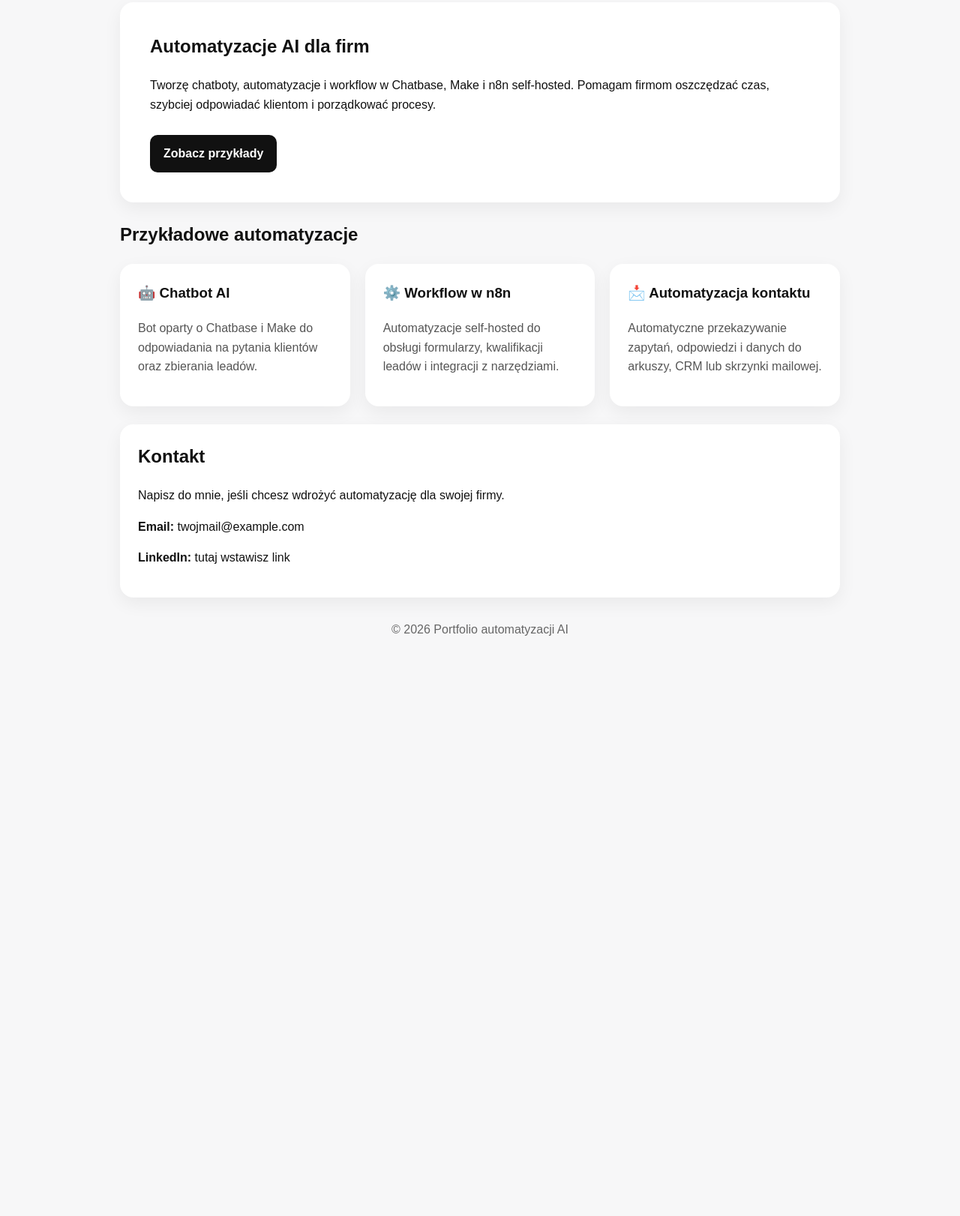
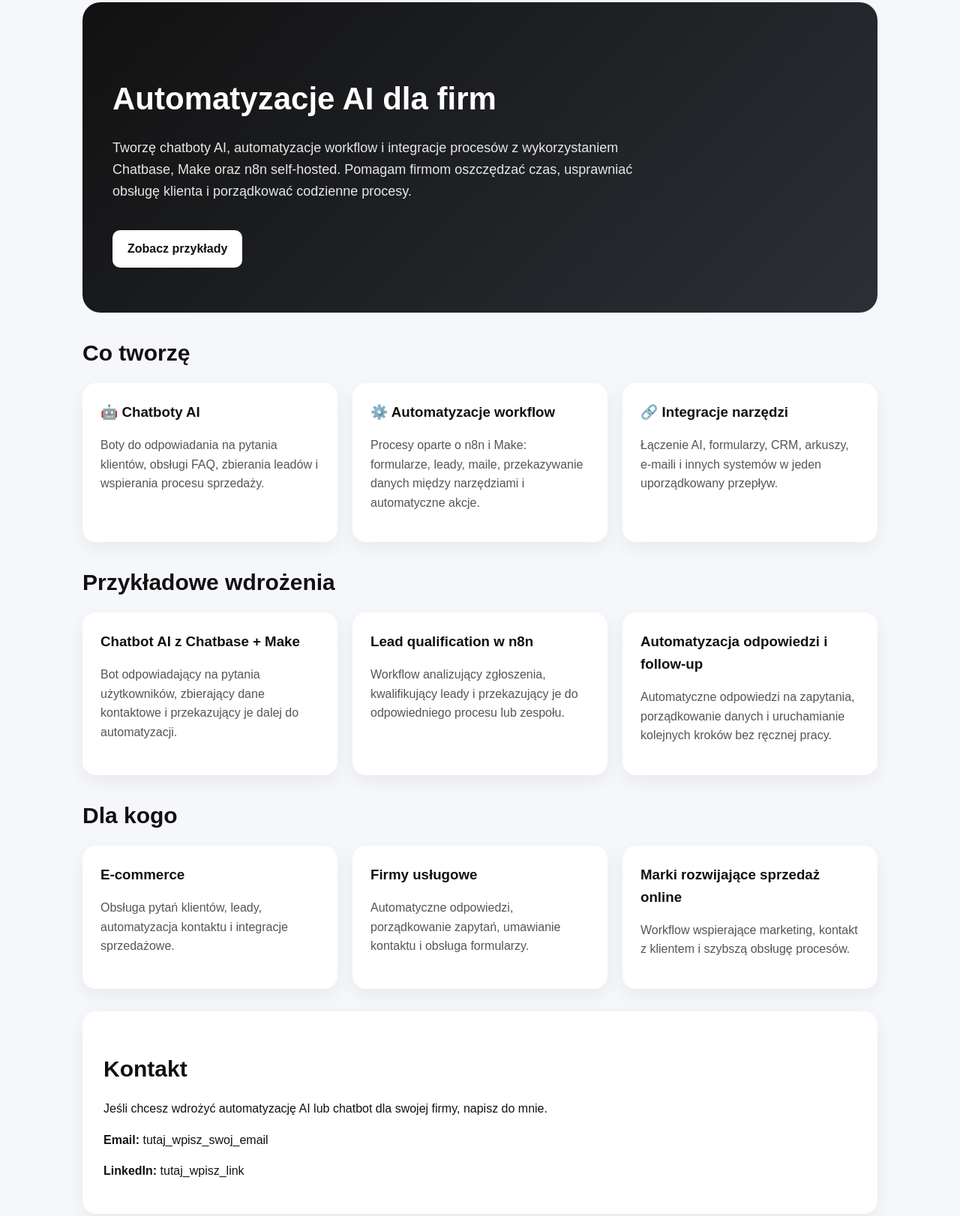
Before and after one commit to nowosielska83-lgtm/ai-automation-portfolio, a plain HTML site: page index.html in a window 1280 px wide. Shown: the part 37-1659 px from the top of the page at 75% size. Before the commit the page ends 939 px from the top, so only its background shows below. Drawn offline with Linux system fonts and the light colour scheme.

Commit message:
Update index.html

```diff
--- a/index.html
+++ b/index.html
@@ -6,54 +6,107 @@
   <title>Portfolio automatyzacji AI</title>
   <style>
     * { box-sizing: border-box; }
+
     body {
       margin: 0;
       font-family: Arial, sans-serif;
-      background: #f7f7f8;
+      background: #f6f7fb;
       color: #111;
       line-height: 1.6;
     }
+
     .container {
-      max-width: 1000px;
+      max-width: 1100px;
       margin: 0 auto;
       padding: 40px 20px;
     }
+
     .hero {
+      background: linear-gradient(135deg, #111, #2c2f36);
+      color: white;
+      padding: 60px 40px;
+      border-radius: 24px;
+      margin-bottom: 30px;
+    }
+
+    .hero h1 {
+      font-size: 42px;
+      margin-bottom: 16px;
+    }
+
+    .hero p {
+      font-size: 18px;
+      max-width: 760px;
+      color: #e7e7e7;
+    }
+
+    .btn {
+      display: inline-block;
+      margin-top: 20px;
+      padding: 12px 20px;
       background: white;
-      border-radius: 18px;
-      padding: 40px;
-      margin-bottom: 24px;
-      box-shadow: 0 8px 24px rgba(0,0,0,0.06);
+      color: #111;
+      text-decoration: none;
+      border-radius: 10px;
+      font-weight: bold;
     }
-    h1, h2, h3 { margin-top: 0; }
+
+    .section {
+      margin: 30px 0;
+    }
+
+    .section h2 {
+      margin-bottom: 16px;
+      font-size: 30px;
+    }
+
     .grid {
       display: grid;
-      grid-template-columns: repeat(auto-fit, minmax(260px, 1fr));
+      grid-template-columns: repeat(auto-fit, minmax(280px, 1fr));
       gap: 20px;
     }
+
     .card {
       background: white;
       border-radius: 18px;
       padding: 24px;
       box-shadow: 0 8px 24px rgba(0,0,0,0.06);
     }
-    .btn {
-      display: inline-block;
-      margin-top: 12px;
-      padding: 12px 18px;
-      border-radius: 10px;
-      background: #111;
-      color: white;
-      text-decoration: none;
-      font-weight: bold;
+
+    .card h3 {
+      margin-top: 0;
+      margin-bottom: 12px;
     }
+
     .muted {
       color: #555;
     }
+
+    .contact {
+      background: white;
+      border-radius: 18px;
+      padding: 28px;
+      box-shadow: 0 8px 24px rgba(0,0,0,0.06);
+    }
+
     footer {
       text-align: center;
-      color: #666;
+      color: #777;
       padding: 30px 0 10px;
+    }
+
+    @media (max-width: 700px) {
+      .hero {
+        padding: 40px 24px;
+      }
+
+      .hero h1 {
+        font-size: 32px;
+      }
+
+      .hero p {
+        font-size: 16px;
+      }
     }
   </style>
 </head>
@@ -63,46 +116,110 @@
     <section class="hero">
       <h1>Automatyzacje AI dla firm</h1>
       <p>
-        Tworzę chatboty, automatyzacje i workflow w Chatbase, Make i n8n self-hosted.
-        Pomagam firmom oszczędzać czas, szybciej odpowiadać klientom i porządkować procesy.
+        Tworzę chatboty AI, automatyzacje workflow i integracje procesów
+        z wykorzystaniem Chatbase, Make oraz n8n self-hosted.
+        Pomagam firmom oszczędzać czas, usprawniać obsługę klienta
+        i porządkować codzienne procesy.
       </p>
       <a class="btn" href="#projekty">Zobacz przykłady</a>
     </section>
 
-    <section id="projekty">
-      <h2>Przykładowe automatyzacje</h2>
+    <section class="section">
+      <h2>Co tworzę</h2>
       <div class="grid">
-
         <div class="card">
-          <h3>🤖 Chatbot AI</h3>
+          <h3>🤖 Chatboty AI</h3>
           <p class="muted">
-            Bot oparty o Chatbase i Make do odpowiadania na pytania klientów oraz zbierania leadów.
+            Boty do odpowiadania na pytania klientów, obsługi FAQ,
+            zbierania leadów i wspierania procesu sprzedaży.
           </p>
         </div>
 
         <div class="card">
-          <h3>⚙️ Workflow w n8n</h3>
+          <h3>⚙️ Automatyzacje workflow</h3>
           <p class="muted">
-            Automatyzacje self-hosted do obsługi formularzy, kwalifikacji leadów i integracji z narzędziami.
+            Procesy oparte o n8n i Make: formularze, leady, maile,
+            przekazywanie danych między narzędziami i automatyczne akcje.
           </p>
         </div>
 
         <div class="card">
-          <h3>📩 Automatyzacja kontaktu</h3>
+          <h3>🔗 Integracje narzędzi</h3>
           <p class="muted">
-            Automatyczne przekazywanie zapytań, odpowiedzi i danych do arkuszy, CRM lub skrzynki mailowej.
+            Łączenie AI, formularzy, CRM, arkuszy, e-maili i innych systemów
+            w jeden uporządkowany przepływ.
+          </p>
+        </div>
+      </div>
+    </section>
+
+    <section class="section" id="projekty">
+      <h2>Przykładowe wdrożenia</h2>
+      <div class="grid">
+        <div class="card">
+          <h3>Chatbot AI z Chatbase + Make</h3>
+          <p class="muted">
+            Bot odpowiadający na pytania użytkowników, zbierający dane kontaktowe
+            i przekazujący je dalej do automatyzacji.
           </p>
         </div>
 
+        <div class="card">
+          <h3>Lead qualification w n8n</h3>
+          <p class="muted">
+            Workflow analizujący zgłoszenia, kwalifikujący leady
+            i przekazujący je do odpowiedniego procesu lub zespołu.
+          </p>
+        </div>
+
+        <div class="card">
+          <h3>Automatyzacja odpowiedzi i follow-up</h3>
+          <p class="muted">
+            Automatyczne odpowiedzi na zapytania, porządkowanie danych
+            i uruchamianie kolejnych kroków bez ręcznej pracy.
+          </p>
+        </div>
       </div>
     </section>
 
-    <section style="margin-top: 24px;">
-      <div class="card">
+    <section class="section">
+      <h2>Dla kogo</h2>
+      <div class="grid">
+        <div class="card">
+          <h3>E-commerce</h3>
+          <p class="muted">
+            Obsługa pytań klientów, leady, automatyzacja kontaktu
+            i integracje sprzedażowe.
+          </p>
+        </div>
+
+        <div class="card">
+          <h3>Firmy usługowe</h3>
+          <p class="muted">
+            Automatyczne odpowiedzi, porządkowanie zapytań,
+            umawianie kontaktu i obsługa formularzy.
+          </p>
+        </div>
+
+        <div class="card">
+          <h3>Marki rozwijające sprzedaż online</h3>
+          <p class="muted">
+            Workflow wspierające marketing, kontakt z klientem
+            i szybszą obsługę procesów.
+          </p>
+        </div>
+      </div>
+    </section>
+
+    <section class="section">
+      <div class="contact">
         <h2>Kontakt</h2>
-        <p>Napisz do mnie, jeśli chcesz wdrożyć automatyzację dla swojej firmy.</p>
-        <p><strong>Email:</strong> twojmail@example.com</p>
-        <p><strong>LinkedIn:</strong> tutaj wstawisz link</p>
+        <p>
+          Jeśli chcesz wdrożyć automatyzację AI lub chatbot dla swojej firmy,
+          napisz do mnie.
+        </p>
+        <p><strong>Email:</strong> tutaj_wpisz_swoj_email</p>
+        <p><strong>LinkedIn:</strong> tutaj_wpisz_link</p>
       </div>
     </section>
 
```
